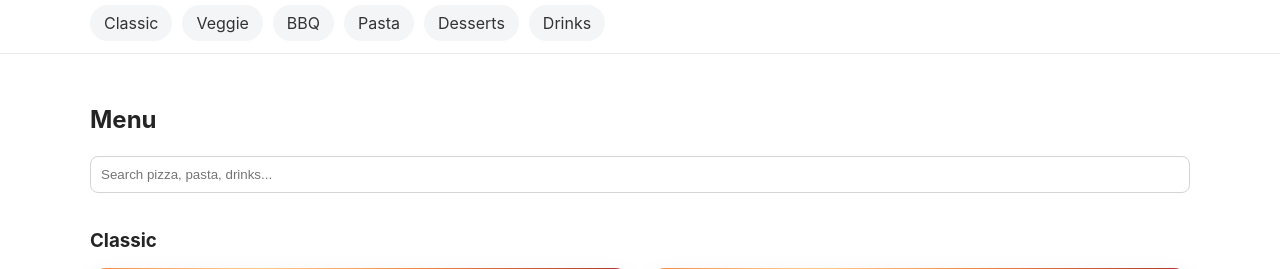
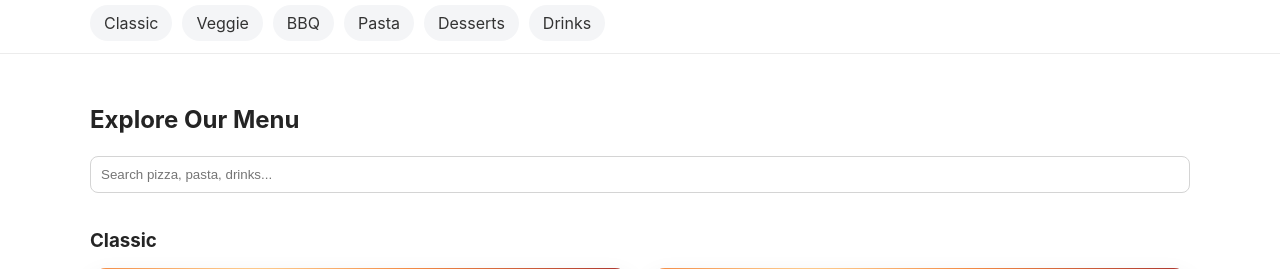
Before and after one commit to rakesh1510/PizzaHub, a PHP site: page /public/menu.php in a window 1280 px wide. Shown: the part 371-640 px from the top of the page. Run offline with PHP 8.4, Linux system fonts and the light colour scheme; data comes from the database, SQL or seed files in the repository; tables that the repository leaves empty hold one stand-in row (values such as "Sample post").

Commit message:
Resolve remaining frontend conflict state in menu UI

```diff
--- a/public/menu.php
+++ b/public/menu.php
@@ -11,8 +11,8 @@ $quickCats=['Classic','Veggie','BBQ','Pasta','Desserts','Drinks'];
   </div>
 </section>
 <section class="info-strip"><div class="wrap"><span>Fresh Ingredients</span><span>Fast Delivery</span><span>Pickup Available</span><span>Secure Checkout</span></div></section>
-<section class="category-tabs"><div class="wrap"><?php foreach($quickCats as $qc): ?><a href="#" class="tab-pill"><?=e($qc)?></a><?php endforeach; ?></div></section>
-<section class="section" id="menu-grid"><div class="wrap"><h2>Menu</h2><input id="menuSearch" placeholder="Search pizza, pasta, drinks..." class="search">
+<section class="category-tabs"><div class="wrap"><?php foreach($quickCats as $qc): ?><a href="#menu-grid" class="tab-pill"><?=e($qc)?></a><?php endforeach; ?></div></section>
+<section class="section" id="menu-grid"><div class="wrap"><h2>Explore Our Menu</h2><input id="menuSearch" placeholder="Search pizza, pasta, drinks..." class="search">
 <?php foreach($cats as $c): ?>
   <div class="menu-cat-block"><h3><?=e($c['name'])?></h3><div class="menu-grid">
   <?php foreach($products as $p): if($p['category_id']!=$c['id']) continue; ?>
```
